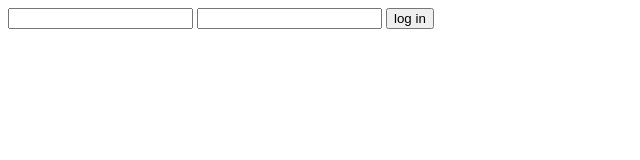
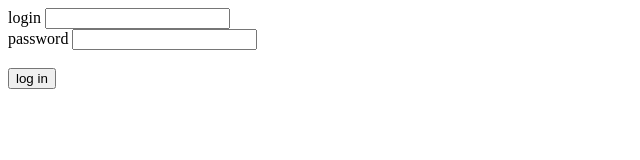
Before and after one commit to aslampr07/voice, a website: page webview/login.html in a window 1280 px wide. Shown: the whole page, without its empty margins (0-640 px from the left). Drawn offline with Linux system fonts and the light colour scheme.

Commit message:
Some UI changes to login.html

```diff
--- a/app.js
+++ b/app.js
@@ -98,7 +98,8 @@ app.post("/login", function (req, res) {
                 con.query(sql, data, function (err, result) {
                     if (err)
                     {
-                        res.send("There is a fucking error")
+                        res.send("Error in the database")
+                        throw err;
                     }
 
                     //When is everything is fine.
--- a/webview/login.html
+++ b/webview/login.html
@@ -12,24 +12,28 @@
                 var login = $('#login').val();
                 var password = $('#password').val();
                 $.post("/login", { 'login': login, 'password': password }, function (data, status) {
-                    if (data.status == "error")
-                    {
+                    if (data.status == "error") {
                         alert("Account Does not exist");
                     }
-                    else
-                    {
+                    else {
                         Cookies.set('auth', data.token);
                         alert("Authentication token is stored in cookie");
                     }
                 });
             })
-
         });
     </script>
 </head>
 <body>
-    <input type="text" id="login"/>
-    <input type="password" id="password"/>
-    <input type="button" value="log in" id="submit"/>
+    <div>
+        login
+        <input type="text" id="login" />
+    </div>
+    <div>
+        password
+        <input type="password" id="password" />
+    </div>
+    <br />
+    <input type="button" value="log in" id="submit" />
 </body>
 </html>
```
